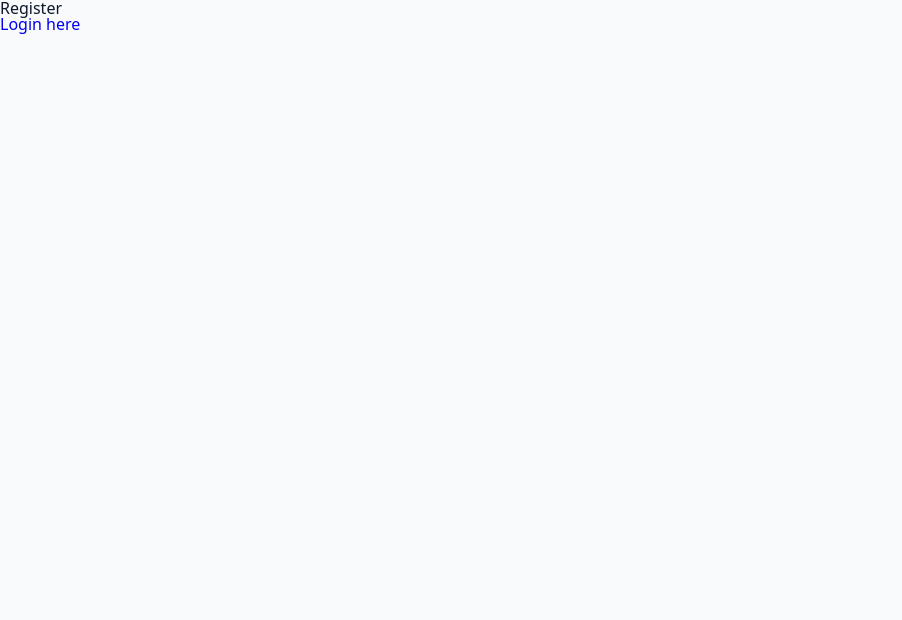
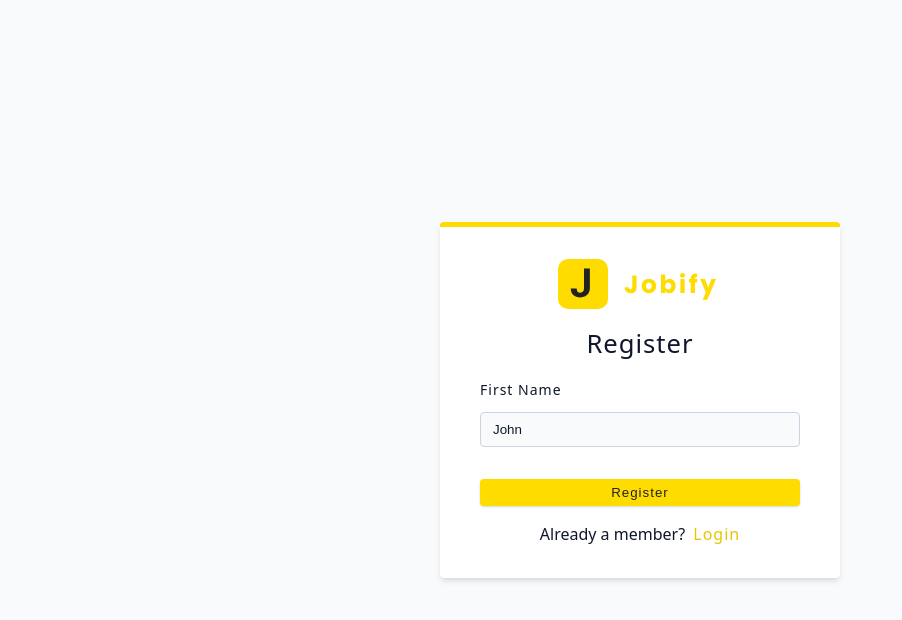
Before and after one commit to niharika1102/Jobify, a React (Vite) app in the folder client/: page /register in a window 1280 px wide. Shown: the top 620 px of the page, without its empty margins (0-902 px from the left). Built offline with nearby package versions, Linux system fonts and the light colour scheme.

Commit message:
Register setup - I
Setup basic JSX for register page

```diff
--- a/client/src/assets/wrappers/RegisterAndLoginPage.js
+++ b/client/src/assets/wrappers/RegisterAndLoginPage.js
@@ -26,7 +26,7 @@
     margin-top: 1rem;
   }
   .member-btn {
-    color: var(--primary-500);
+    color: var(--primary-600);
     letter-spacing: var(--letter-spacing);
     margin-left: 0.25rem;
   }
--- a/client/src/pages/Register.jsx
+++ b/client/src/pages/Register.jsx
@@ -1,13 +1,39 @@
 /* eslint-disable no-unused-vars */
 import React from "react";
 import { Link } from "react-router-dom";
+import Wrapper from "../assets/wrappers/RegisterAndLoginPage";
+import { Logo } from "../components";
 
 const Register = () => {
   return (
-    <>
-      <div>Register</div>
-      <Link to="/login">Login here</Link>
-    </>
+    <Wrapper>
+      <form className="form">
+        <Logo />
+        <h4>Register</h4>
+        <div className="form-row">
+          <label htmlFor="name" className="form-label">
+            First Name
+          </label>
+          <input
+            type="text"
+            name="name"
+            id="name"
+            className="form-input"
+            defaultValue="John"
+            required
+          />
+        </div>
+        <button type="submit" className="btn btn-block">
+          Register
+        </button>
+        <p>
+          Already a member?{" "}
+          <Link to="/login" className="member-btn">
+            Login
+          </Link>
+        </p>
+      </form>
+    </Wrapper>
   );
 };
 
```
